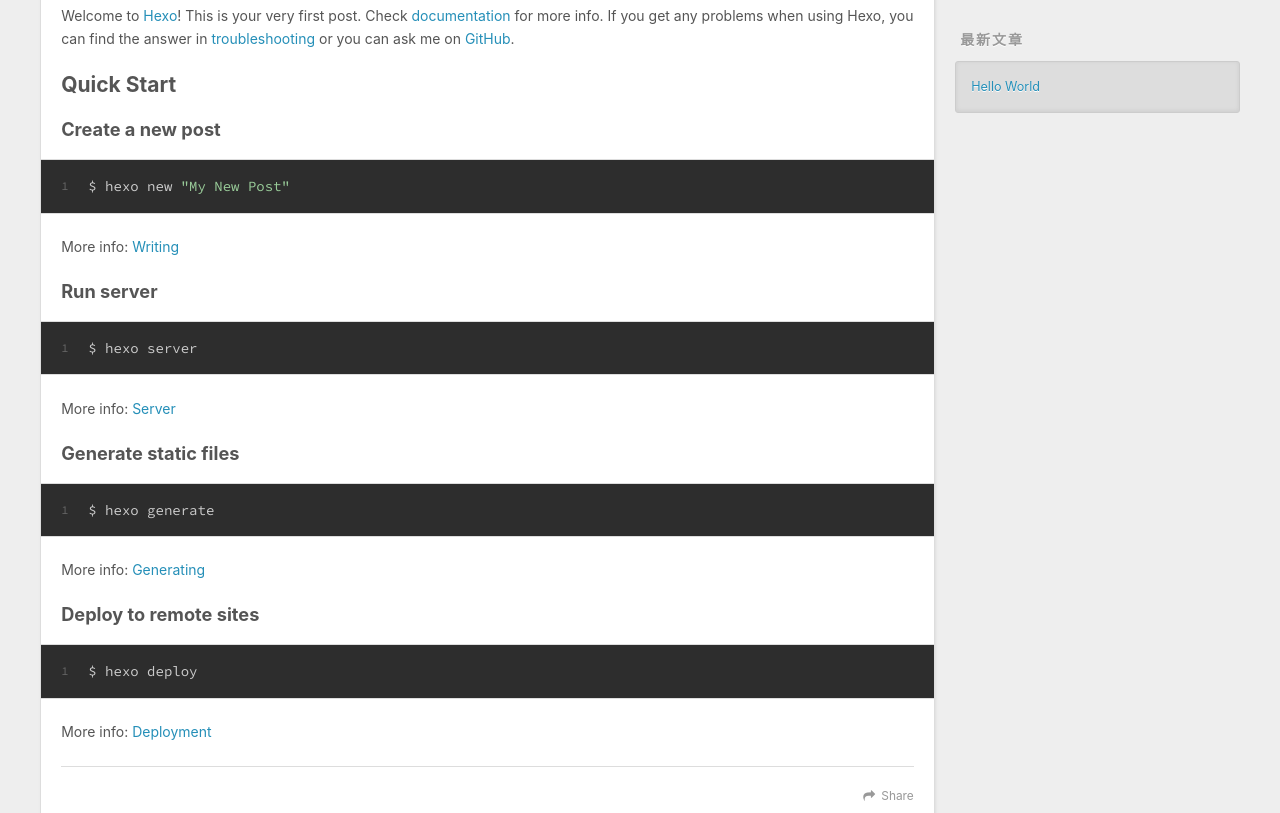
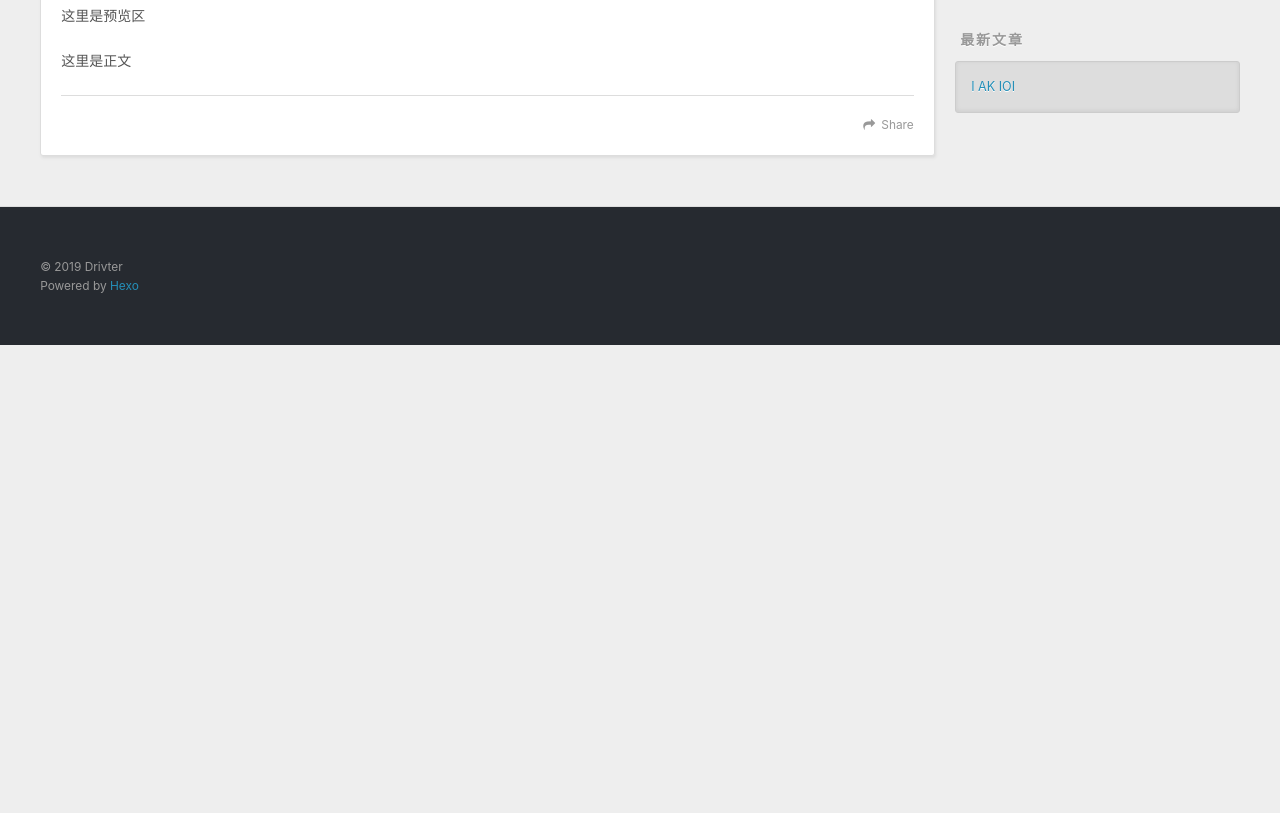
Before and after one commit to Drivter/Drivter.github.io, a plain HTML site: page 2019/12/21/hello-world/index.html in a window 1280 px wide. Shown: the part 448-1261 px from the top of the page. After the commit the page ends 800 px from the top, so only its background shows below. Drawn offline with nearby package versions, Linux system fonts and the light colour scheme.

Commit message:
Site updated: 2019-12-21 09:57:03

```diff
--- a/2019/12/21/hello-world/index.html
+++ b/2019/12/21/hello-world/index.html
@@ -5,17 +5,17 @@
 
 
 
-  <title>Hello World | Drivter&#39;s Blog</title>
+  <title>I AK IOI | Drivter&#39;s Blog</title>
   <meta name="viewport" content="width=device-width, initial-scale=1, maximum-scale=1">
-  <meta name="description" content="Welcome to Hexo! This is your very first post. Check documentation for more info. If you get any problems when using Hexo, you can find the answer in troubleshooting or you can ask me on GitHub. Quick">
+  <meta name="description" content="这里是预览区">
 <meta property="og:type" content="article">
-<meta property="og:title" content="Hello World">
+<meta property="og:title" content="I AK IOI">
 <meta property="og:url" content="http://drivter.github.io/2019/12/21/hello-world/index.html">
 <meta property="og:site_name" content="Drivter&#39;s Blog">
-<meta property="og:description" content="Welcome to Hexo! This is your very first post. Check documentation for more info. If you get any problems when using Hexo, you can find the answer in troubleshooting or you can ask me on GitHub. Quick">
+<meta property="og:description" content="这里是预览区">
 <meta property="og:locale" content="zh_CN">
 <meta property="article:published_time" content="2019-12-21T01:34:46.371Z">
-<meta property="article:modified_time" content="2019-12-21T01:34:46.371Z">
+<meta property="article:modified_time" content="2019-12-21T01:54:33.367Z">
 <meta property="article:author" content="Drivter">
 <meta property="article:tag" content="qwq">
 <meta name="twitter:card" content="summary">
@@ -85,7 +85,7 @@
 
 
     <h1 class="article-title" itemprop="name">
-      Hello World
+      I AK IOI
     </h1>
 
 
@@ -93,19 +93,10 @@
 
     <div class="article-entry" itemprop="articleBody">
 
-        <p>Welcome to <a href="https://hexo.io/" target="_blank" rel="noopener">Hexo</a>! This is your very first post. Check <a href="https://hexo.io/docs/" target="_blank" rel="noopener">documentation</a> for more info. If you get any problems when using Hexo, you can find the answer in <a href="https://hexo.io/docs/troubleshooting.html" target="_blank" rel="noopener">troubleshooting</a> or you can ask me on <a href="https://github.com/hexojs/hexo/issues" target="_blank" rel="noopener">GitHub</a>.</p>
-<h2 id="Quick-Start"><a href="#Quick-Start" class="headerlink" title="Quick Start"></a>Quick Start</h2><h3 id="Create-a-new-post"><a href="#Create-a-new-post" class="headerlink" title="Create a new post"></a>Create a new post</h3><figure class="highlight bash"><table><tr><td class="gutter"><pre><span class="line">1</span><br></pre></td><td class="code"><pre><span class="line">$ hexo new <span class="string">"My New Post"</span></span><br></pre></td></tr></table></figure>
+        <p>这里是预览区</p>
+<a id="more"></a>
 
-<p>More info: <a href="https://hexo.io/docs/writing.html" target="_blank" rel="noopener">Writing</a></p>
-<h3 id="Run-server"><a href="#Run-server" class="headerlink" title="Run server"></a>Run server</h3><figure class="highlight bash"><table><tr><td class="gutter"><pre><span class="line">1</span><br></pre></td><td class="code"><pre><span class="line">$ hexo server</span><br></pre></td></tr></table></figure>
-
-<p>More info: <a href="https://hexo.io/docs/server.html" target="_blank" rel="noopener">Server</a></p>
-<h3 id="Generate-static-files"><a href="#Generate-static-files" class="headerlink" title="Generate static files"></a>Generate static files</h3><figure class="highlight bash"><table><tr><td class="gutter"><pre><span class="line">1</span><br></pre></td><td class="code"><pre><span class="line">$ hexo generate</span><br></pre></td></tr></table></figure>
-
-<p>More info: <a href="https://hexo.io/docs/generating.html" target="_blank" rel="noopener">Generating</a></p>
-<h3 id="Deploy-to-remote-sites"><a href="#Deploy-to-remote-sites" class="headerlink" title="Deploy to remote sites"></a>Deploy to remote sites</h3><figure class="highlight bash"><table><tr><td class="gutter"><pre><span class="line">1</span><br></pre></td><td class="code"><pre><span class="line">$ hexo deploy</span><br></pre></td></tr></table></figure>
-
-<p>More info: <a href="https://hexo.io/docs/one-command-deployment.html" target="_blank" rel="noopener">Deployment</a></p>
+<p>这里是正文</p>
 
 
     </div>
@@ -149,7 +140,7 @@
       <ul>
 
           <li>
-            <a href="/2019/12/21/hello-world/">Hello World</a>
+            <a href="/2019/12/21/hello-world/">I AK IOI</a>
           </li>
 
       </ul>
```
Also changed, not shown: archives/2019/12/index.html (+2 -2 lines), archives/2019/index.html (+2 -2 lines), archives/index.html (+2 -2 lines), index.html (+6 -14 lines).
